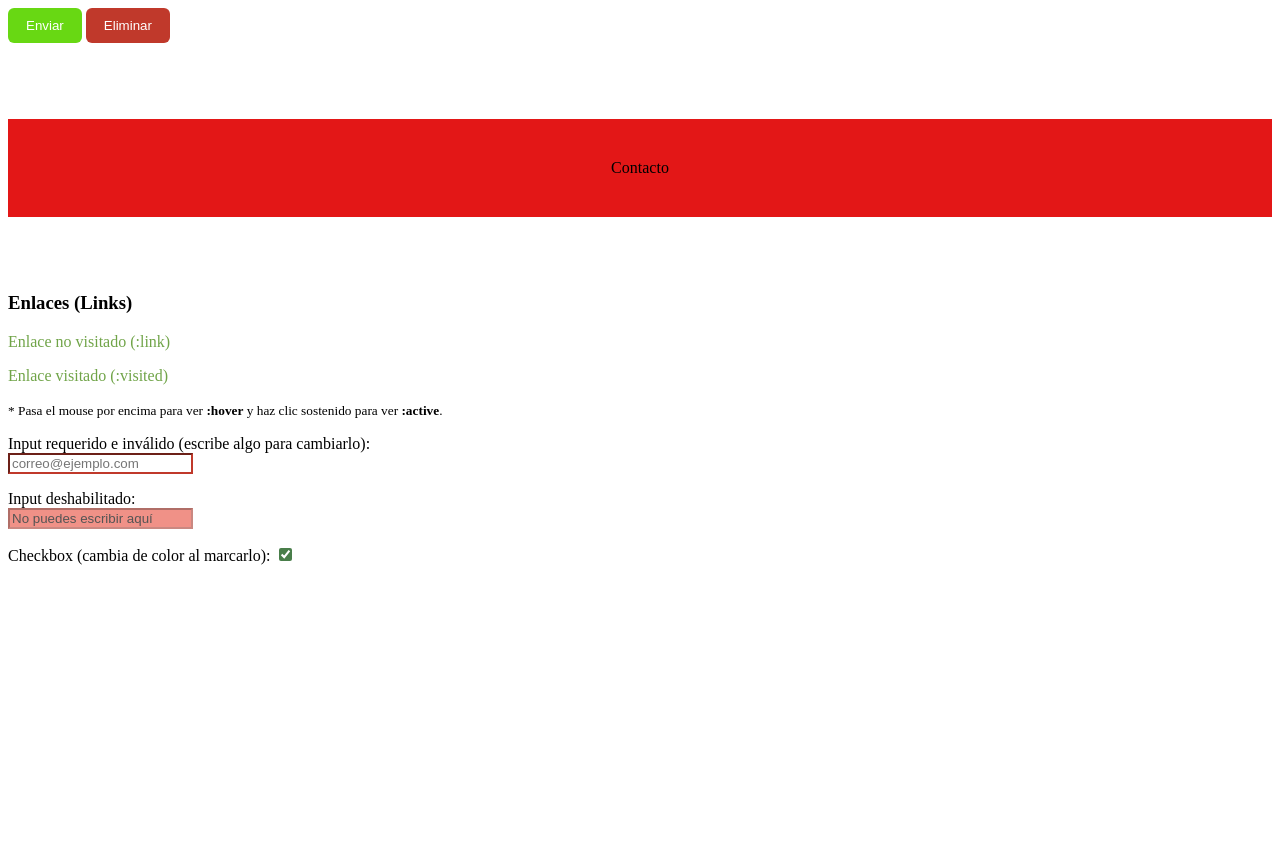
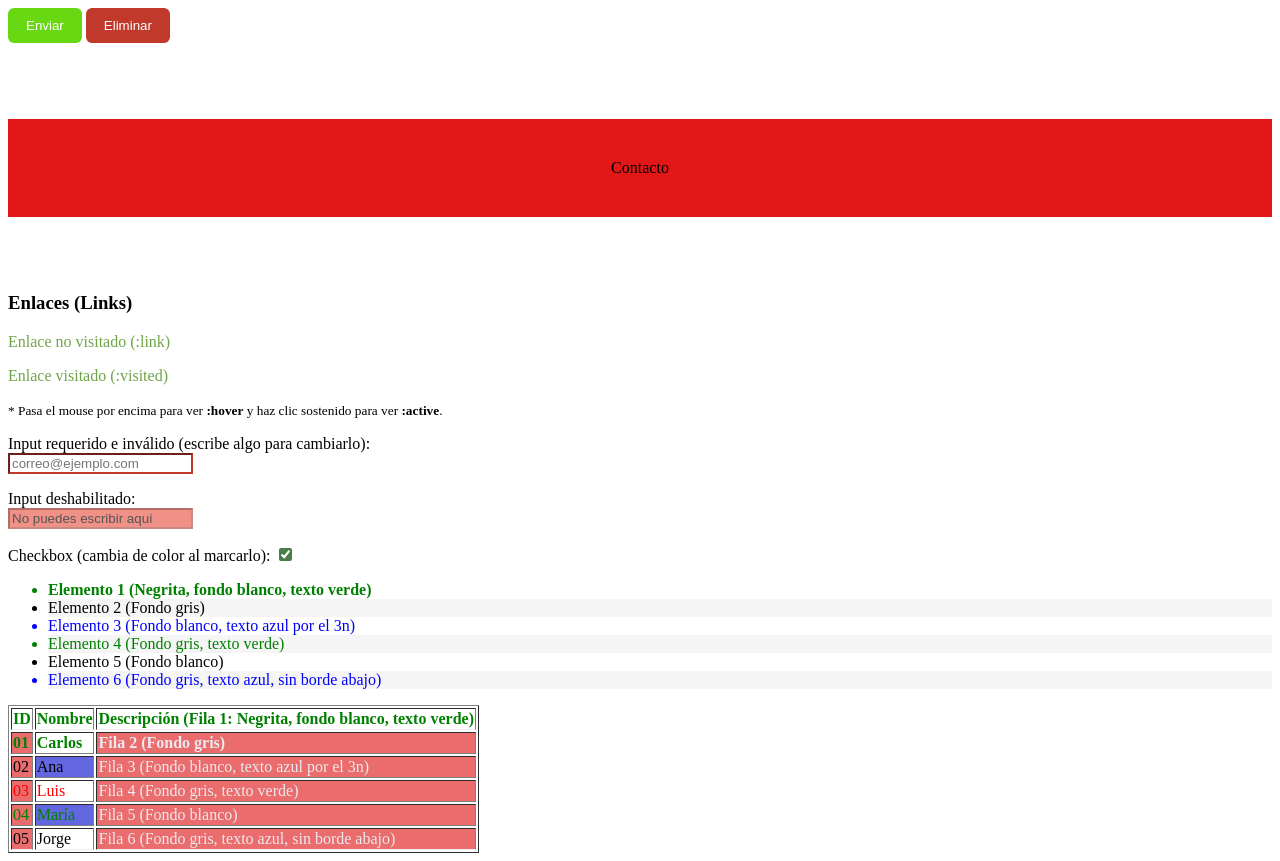
Before and after one commit to gutierrezarenas28-star/PROGRMACION-WEB, a plain HTML site: page Clases/Ejercicio_Tarjeta/ejercicio-en-clase.html in a window 1280 px wide. Before the commit the page ends 800 px from the top, so only its background shows below. Drawn offline with Linux system fonts and the light colour scheme.

Commit message:
lista y tabla

```diff
--- a/Clases/Ejercicio_Tarjeta/ejercicio-en-clase.html
+++ b/Clases/Ejercicio_Tarjeta/ejercicio-en-clase.html
@@ -37,5 +37,52 @@
             <input type="checkbox" checked>
         </p>
     </form>
+
+    <ul>
+        <li>Elemento 1 (Negrita, fondo blanco, texto verde)</li>
+        <li>Elemento 2 (Fondo gris)</li>
+        <li>Elemento 3 (Fondo blanco, texto azul por el 3n)</li>
+        <li>Elemento 4 (Fondo gris, texto verde)</li>
+        <li>Elemento 5 (Fondo blanco)</li>
+        <li>Elemento 6 (Fondo gris, texto azul, sin borde abajo)</li>
+    </ul>
+
+    <table border="1">
+    <thead>
+      <tr>
+        <th>ID</th>
+        <th>Nombre</th>
+        <th>Descripción (Fila 1: Negrita, fondo blanco, texto verde)</th>
+      </tr>
+    </thead>
+    <tbody>
+      <tr>
+        <td>01</td>
+        <td>Carlos</td>
+        <td>Fila 2 (Fondo gris)</td>
+      </tr>
+      <tr>
+        <td>02</td>
+        <td>Ana</td>
+        <td>Fila 3 (Fondo blanco, texto azul por el 3n)</td>
+      </tr>
+      <tr>
+        <td>03</td>
+        <td>Luis</td>
+        <td>Fila 4 (Fondo gris, texto verde)</td>
+      </tr>
+      <tr>
+        <td>04</td>
+        <td>María</td>
+        <td>Fila 5 (Fondo blanco)</td>
+      </tr>
+      <tr>
+        <td>05</td>
+        <td>Jorge</td>
+        <td>Fila 6 (Fondo gris, texto azul, sin borde abajo)</td>
+      </tr>
+    </tbody>
+  </table>
+
 </body>
 </html>
--- a/Clases/Ejercicio_Tarjeta/estilooo.css
+++ b/Clases/Ejercicio_Tarjeta/estilooo.css
@@ -52,3 +52,23 @@ input:disabled{background:#f09187;cursor: not-allowed;}
 input:checked {accent-color:#497E4A;}
 input:required{border-left:3pxsolid#C0392B;}
 input:invalid { border-color:#C0392B;}
+
+
+li:first-child {font-weight:bold;}
+li:last-child {border-bottom:none;}
+li:nth-child(3) {color:red;} /*eltercero*/
+li:nth-child(even) {background:#F5F5F5;}/*pares:2,4,6...*/
+li:nth-child(odd) {background:#FFF;} /*impares:1,3,5...*/
+li:nth-child(3n) {color:blue;} /*3,6,9,12...*/
+li:nth-child(3n+1) {color:green;} /*1,4,7,10...*/
+
+p:only-child {text-align:center;}
+tr:nth-last-child(2){background:#FFE;} /*penúltimafila*/ section:empty {display:none;} /*sincontenido*/
+
+tr:first-child {font-weight:bold;}
+tr:last-child {border-bottom:none;}
+tr:nth-child(3) {color:red;} /*eltercero*/
+tr:nth-child(even) {background:#6367df;}/*pares:2,4,6...*/
+td:nth-child(odd) {background:#eb6c6c;} /*impares:1,3,5...*/
+td:nth-child(3n) {color:rgb(234, 234, 239);} /*3,6,9,12...*/
+tr:nth-child(3n+1) {color:green;} /*1,4,7,10...*/
```
